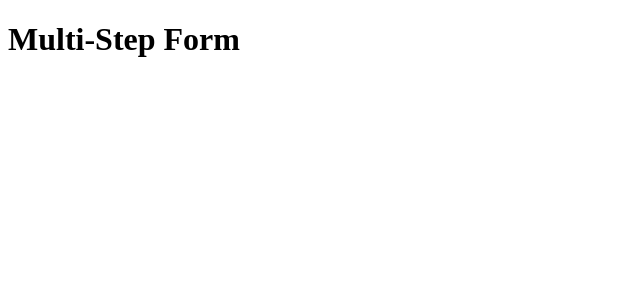
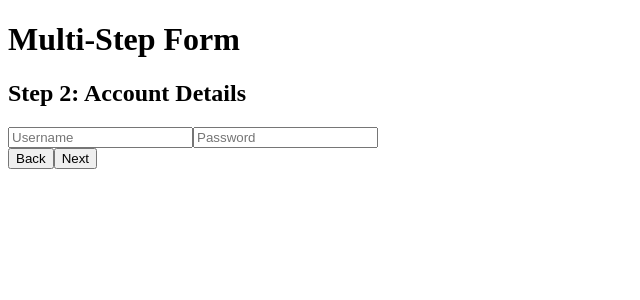
Before and after one commit to fguzman717/multi-step-form, a React (Create React App) app: page / in a window 1280 px wide. Both pictures are taken after a click on the button "Next". Shown: the top 300 px of the page, without its empty margins (0-640 px from the left). Built offline with nearby package versions, Linux system fonts and the light colour scheme.

Commit message:
Built Step2 component

```diff
--- a/src/components/Step2.js
+++ b/src/components/Step2.js
@@ -1,3 +1,29 @@
-export default function Step2() {
-  console.log("Step2 Imported!");
+export default function Step2({ formData, setFormData, nextStep, prevStep }) {
+  const handleChange = (event) => {
+    setFormData({ ...formData, [event.target.name]: event.target.value });
+  };
+
+  return (
+    <div className="form-step">
+      <h2>Step 2: Account Details</h2>
+      <input
+        type="text"
+        name="username"
+        placeholder="Username"
+        value={formData.username}
+        onChange={handleChange}
+      />
+      <input
+        type="password"
+        name="password"
+        placeholder="Password"
+        value={formData.password}
+        onChange={handleChange}
+      />
+      <div className="navigation-buttons">
+        <button onClick={prevStep}>Back</button>
+        <button onClick={nextStep}>Next</button>
+      </div>
+    </div>
+  );
 }
```
